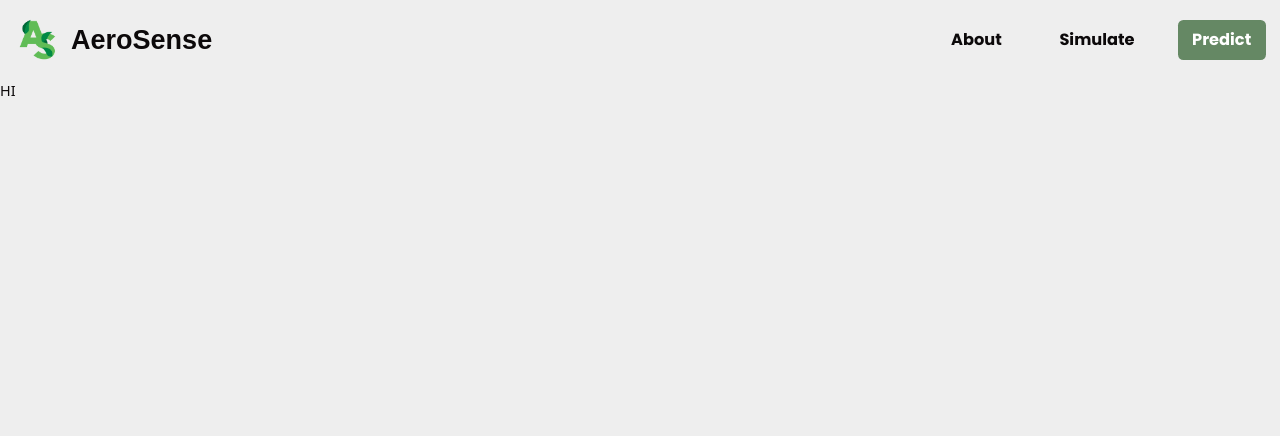
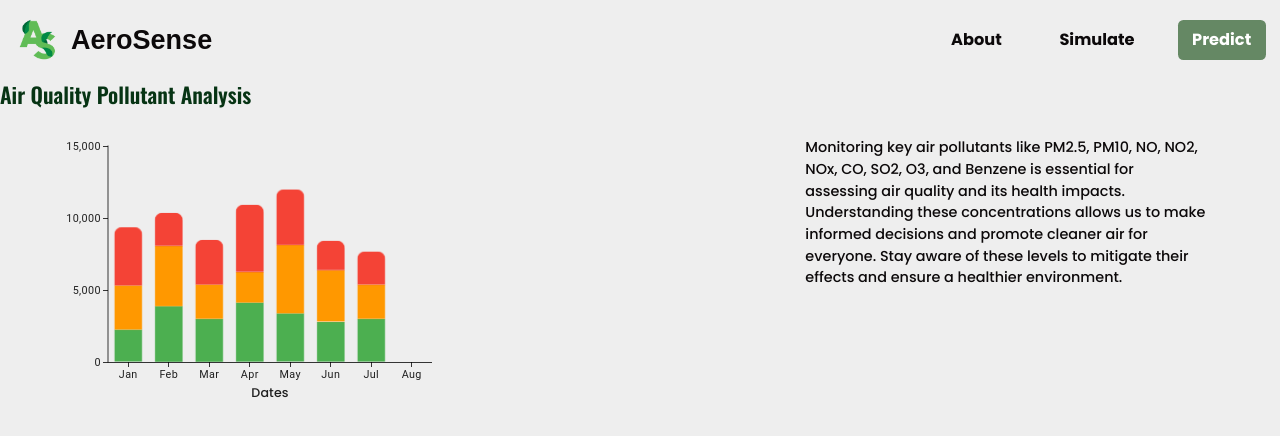
Before and after one commit to fromjyce/AeroSense-AI-Driven-Air-Quality-Prediction, a Next.js app in the folder frontend/: page /components/elements/results/BarPieChartContainer in a window 1280 px wide. Shown: the top 436 px of the page. Built offline with nearby package versions, Linux system fonts and the light colour scheme; a web font is replaced by a local one.

Commit message:
added bar

```diff
--- a/frontend/pages/components/elements/results/BarPieChartContainer.js
+++ b/frontend/pages/components/elements/results/BarPieChartContainer.js
@@ -1,6 +1,20 @@
+import BarChartContainer from "../../widgets/BarChartContainer";
+
 export default function BarPieChartContainer() {
-    return (
-      <>
-      HI</>
-    );
-  }
+  return (
+    <div>
+      <h2 className="text-2xl font-semibold oswald gauge-project-text mb-8">
+        Air Quality Pollutant Analysis
+      </h2>
+      <div className="flex">
+        <div className="w-2/3">
+          <BarChartContainer />
+        </div>
+        <div className="w-1/3 pollutant-paragraph">
+          <p className="poppins">
+          Monitoring key air pollutants like PM2.5, PM10, NO, NO2, NOx, CO, SO2, O3, and Benzene is essential for assessing air quality and its health impacts. Understanding these concentrations allows us to make informed decisions and promote cleaner air for everyone. Stay aware of these levels to mitigate their effects and ensure a healthier environment.          </p>
+        </div>
+      </div>
+    </div>
+  );
+}
```
